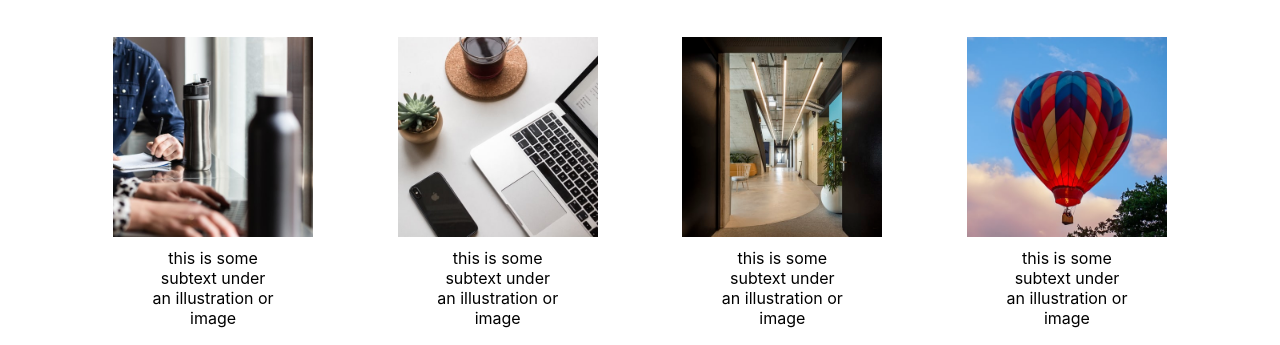
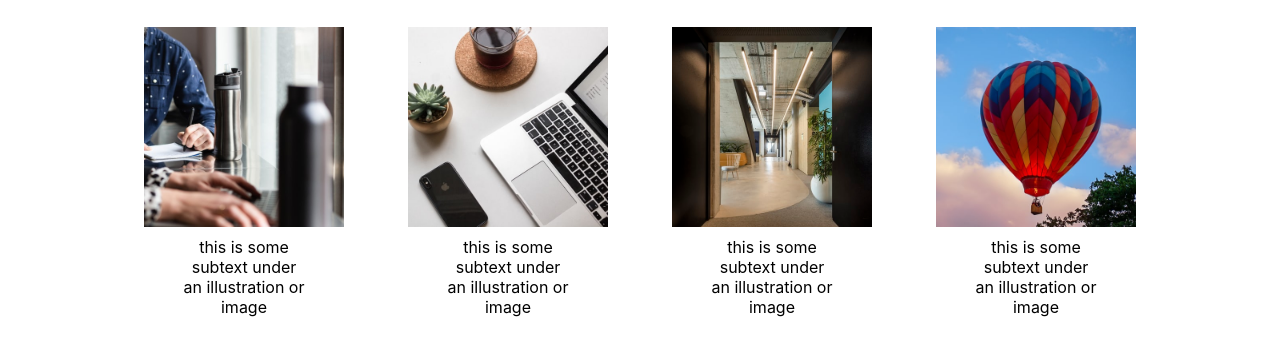
Before and after one commit to Zclark0224/landing-page, a plain HTML site: page index.html in a window 1280 px wide. Shown: the part 607-952 px from the top of the page. Drawn offline with Linux system fonts and the light colour scheme.

Commit message:
Fix card section image format

```diff
--- a/style.css
+++ b/style.css
@@ -69,15 +69,14 @@
     justify-content: center;
     align-items: center;
     gap: 24px;
+    flex-wrap: wrap;
 }
 
 .card {
     display: flex;
-    flex-flow: column wrap;
-    padding: 1%;
+    flex-direction: column;
     align-items: center;
     gap: 8px;
-    flex-shrink: 0;
 }
 
 .card img {
```
